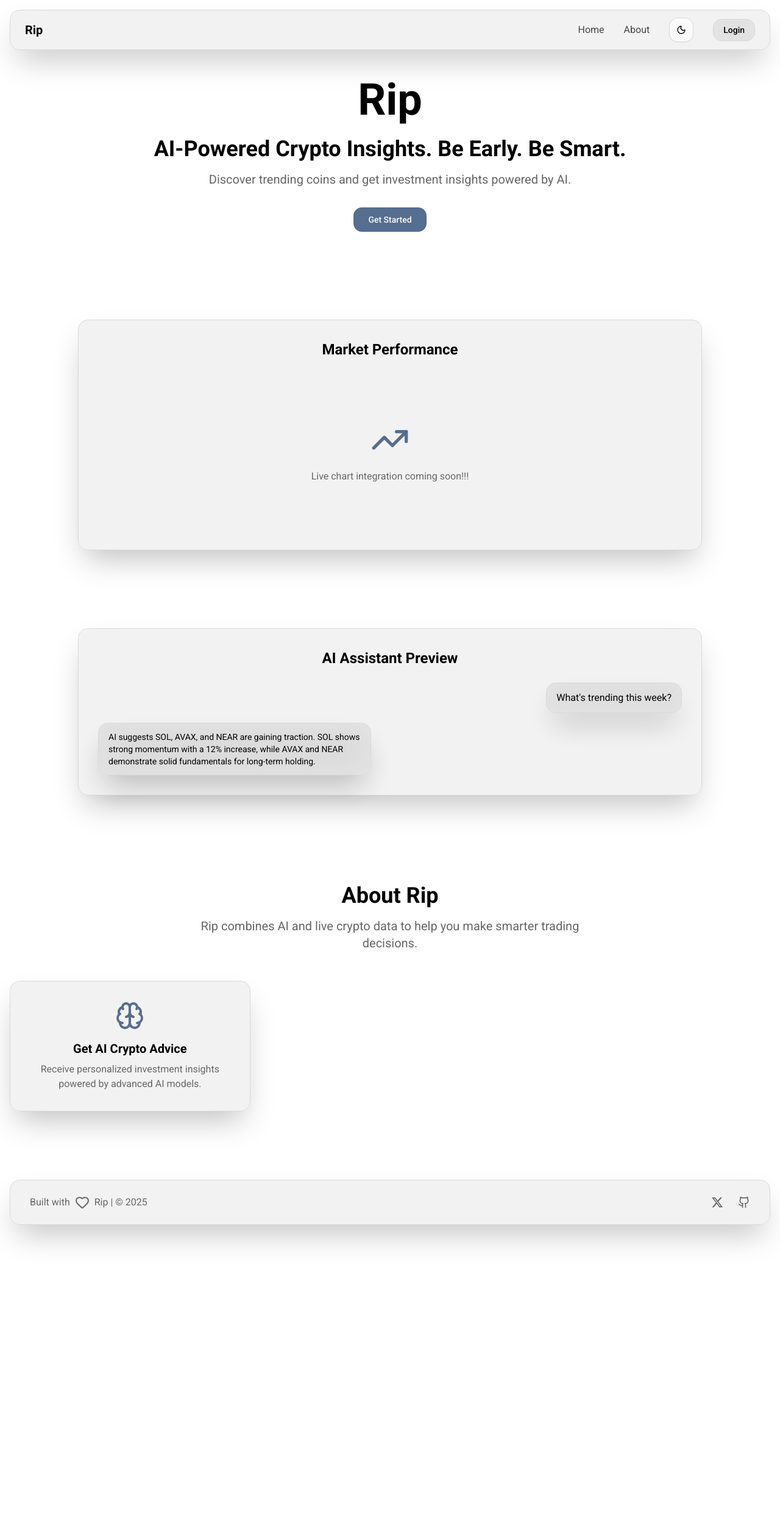
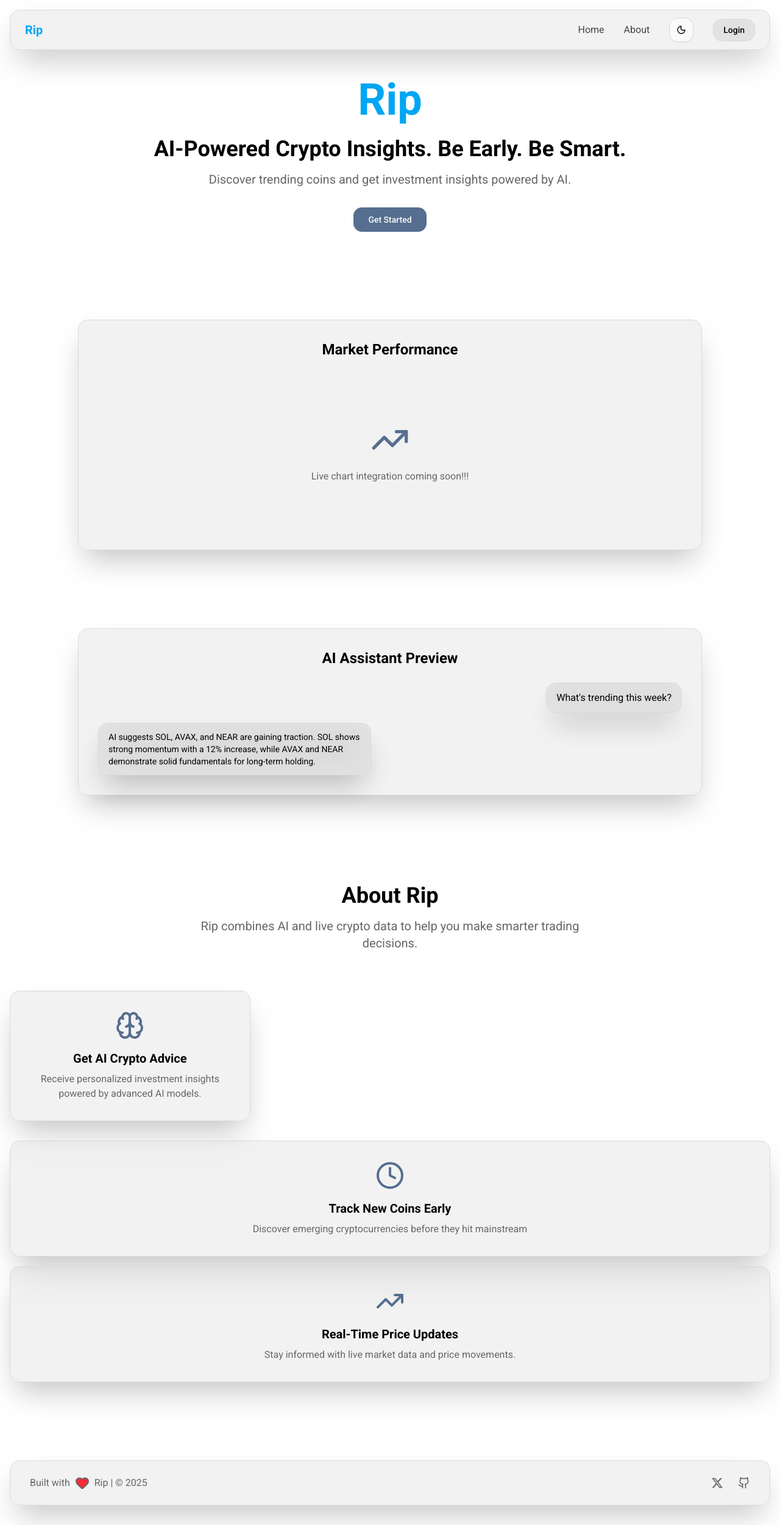
Before and after one commit to Jimztech/Rip-v2, a React (Vite) app: page / in a window 1280 px wide. Shown: the whole page at 61% size. Before the commit the page ends 2040 px from the top, so only its background shows below. Built offline with nearby package versions, Linux system fonts and the light colour scheme; no server answers.

Commit message:
completed most landing page functions just the togling theme remaining

```diff
--- a/src/components/Footer.tsx
+++ b/src/components/Footer.tsx
@@ -8,8 +8,8 @@ export default function Footer() {
                     <div className="flex flex-col md:flex-row items-center justify-between gap-4">
                         <div className="flex items-center gap-2 text-muted-foreground">
                             <span>Built with</span>
-                            <Heart />
-                            <span>Rip | © 2025</span>
+                            <Heart className='fill-red-500' />
+                            <span>Rip | © {new Date().getFullYear()}</span>
                         </div>
 
                         <div className="flex items-center gap-6">
--- a/src/components/Navbar.tsx
+++ b/src/components/Navbar.tsx
@@ -13,7 +13,7 @@ export default function Navbar() {
                 <div className="px-6 py-3 glass-card">
                     <div className="flex items-center justify-between">
                         <Link to="/" className="flex items-center gap-2 text-xl font-bold">
-                            <span>Rip</span>
+                            <span className="text-sky-500">Rip</span>
                         </Link>
 
                         {/* Desktop Navigation */}
--- a/src/pages/LandingPage.tsx
+++ b/src/pages/LandingPage.tsx
@@ -1,6 +1,6 @@
 import { Link } from "react-router-dom";
 import { Button } from "@/components/ui/button";
-import { TrendingUp, Brain } from "lucide-react";
+import { TrendingUp, Brain, Clock } from "lucide-react";
 import Navbar from "@/components/Navbar";
 import Footer from "@/components/Footer";
 
@@ -14,7 +14,7 @@ export default function LandingPage() {
                 <div className="max-w-7xl mx-auto text-center">
                     <div className="animate-fade-up">
                         <div className="flex items-center justify-center mb-6">
-                            <h1 className="text-6xl md:text-7xl font-bold">Rip</h1>
+                            <h1 className="text-6xl md:text-7xl font-bold text-sky-500">Rip</h1>
                         </div>
                         <h2 className="text-3xl md:text-4xl font-bold mb-4">
                             AI-Powered Crypto Insights. Be Early. Be Smart.
@@ -86,7 +86,7 @@ export default function LandingPage() {
                     </div>
 
                     <div className="grid md:grid-cols-3 gap-8">
-                        <div className="glass-card p-8 text-center animate-fade-up" style={{ animationDelay: "0.5s" }}>
+                        <div className="glass-card p-8 text-center animate-fade-up my-4">
                             <Brain className="w-12 h-12 text-primary mx-auto mb-4" />
                             <h3 className="text-xl font-bold mb-2">Get AI Crypto Advice</h3>
                             <p className="text-muted-foreground">
@@ -95,7 +95,21 @@ export default function LandingPage() {
                         </div>
                     </div>
 
-                    <div></div>
+                    <div className="glass-card p-8 text-center animate-fade-up my-4">
+                        <Clock className="w-12 h-12 text-primary mx-auto mb-4" />
+                        <h3 className="text-xl font-bold mb-2">Track New Coins Early</h3>
+                        <p className="text-muted-foreground">
+                            Discover emerging cryptocurrencies before they hit mainstream
+                        </p>
+                    </div>
+
+                    <div className="glass-card p-8 text-center animate-fade-up my-4">
+                        <TrendingUp className="w-12 h-12 text-primary mx-auto mb-4" />
+                        <h3 className="text-xl font-bold mb-2">Real-Time Price Updates</h3>
+                        <p className="text-muted-foreground">
+                            Stay informed with live market data and price movements.
+                        </p>
+                    </div>
                 </div>
             </section>
 
```
